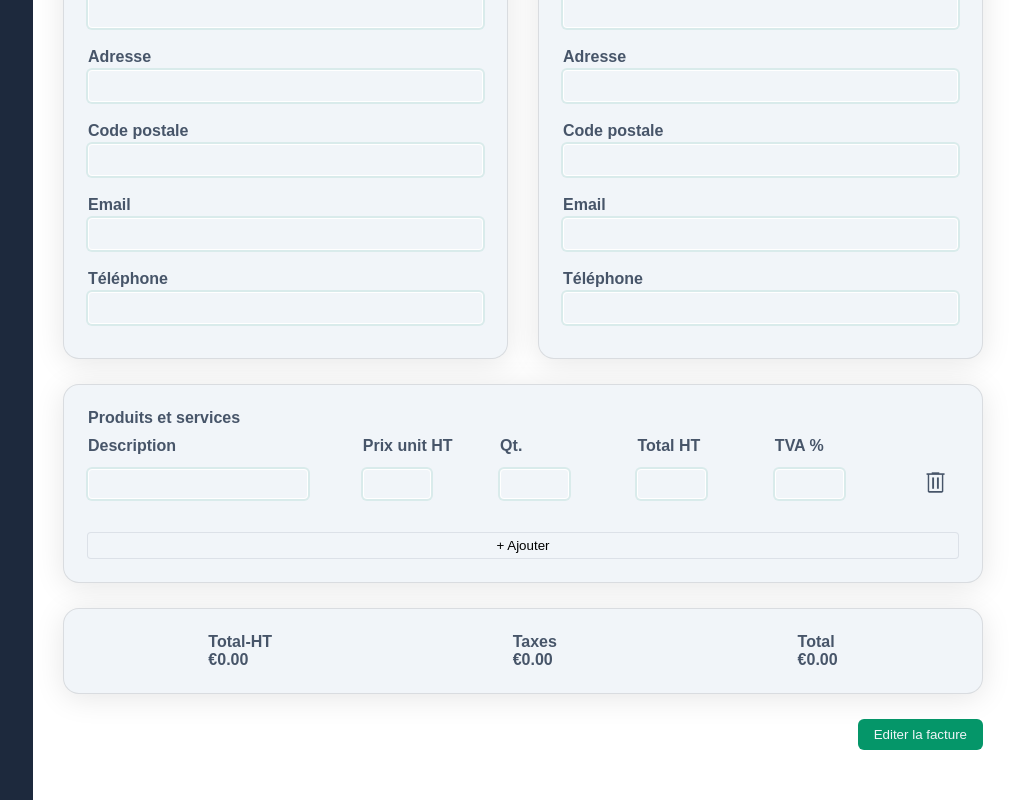
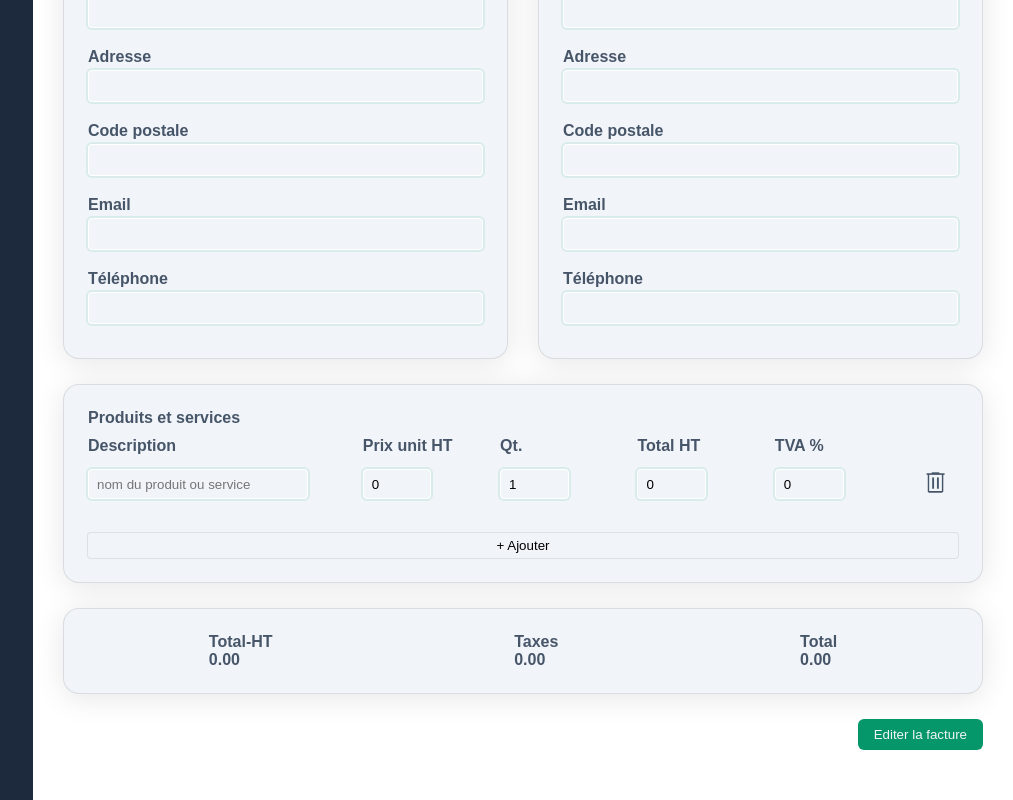
Before and after one commit to User-Alnz/InvoiceApp, an Angular app in the folder FrontEnd/: page / in a window 1280 px wide. Shown: the part 349-1149 px from the top of the page, without its empty margins (267-1280 px from the left). Built offline with nearby package versions, Linux system fonts and the light colour scheme.

Commit message:
create-invoice component | implement form logic - Reactive form

```diff
--- a/FrontEnd/src/app/components/create-invoice/create-invoice.html
+++ b/FrontEnd/src/app/components/create-invoice/create-invoice.html
@@ -1,4 +1,4 @@
-<form  class="createInvoiceFormContainer" action="">
+<form  class="createInvoiceFormContainer" [formGroup]="invoiceForm"  (ngSubmit)="onSubmit()">
 
     <h1>Créer une facture</h1>
 
@@ -10,18 +10,17 @@
 
             <label>
                 Numéro de facture
-                <input type="text" name="invoice-number" value="F20XX-00000X">
+                <input type="text" formControlName="invoiceNumber" name="invoice-number" placeholder="F20XX-00000X">
             </label>
-
 
             <label>
                 Date de facturation
-                <input type="date" name="date-de-facturation">
+                <input type="date" formControlName="invoiceDate" name="date-de-facturation">
             </label>
 
             <label>
                 Date d'échéance
-                <input type="date" name="date-d-échéance">
+                <input type="date" formControlName="invoiceDueDate" name="date-d-échéance">
             </label>
 
         </div>
@@ -37,27 +36,27 @@
             <div class="wrapInvoiceContact">
                 <label>
                     Nom du client
-                    <input type="text" name="nom-du-client">
+                    <input type="text" formControlName="clientName" name="nom-du-client">
                 </label>
 
                 <label>
                     Adresse
-                    <input type="text" name="adresse-client">
+                    <input type="text" formControlName="clientAdress" name="adresse-client">
                 </label>
 
                 <label>
                     Code postale
-                    <input type="text" name="code-postale-client">
+                    <input type="number" formControlName="clientPostalCode" name="code-postale-client">
                 </label>
 
                 <label>
                     Email
-                    <input type="text" name="email-client">
+                    <input type="text" formControlName="clientEmail" name="email-client">
                 </label>
 
                 <label>
                     Téléphone
-                    <input type="text" name="telephone-client">
+                    <input type="text" formControlName="clientPhone" name="telephone-client">
                 </label>
             </div>
 
@@ -74,27 +73,27 @@
 
                 <label>
                     Nom de votre entreprise
-                    <input type="text" name="nom-entreprise">
+                    <input type="text" formControlName="companyName" name="nom-entreprise">
                 </label>
 
                 <label>
                     Adresse
-                    <input type="text" name="adresse-entreprise">
+                    <input type="text" formControlName="companyAdress" name="adresse-entreprise">
                 </label>
 
                 <label>
                     Code postale
-                    <input type="text" name="code-postale-entreprise">
+                    <input type="number" formControlName="companyPostalCode" name="code-postale-entreprise">
                 </label>
 
                 <label>
                     Email
-                    <input type="text" name="email-entreprise">
+                    <input type="text" formControlName="companyEmail" name="email-entreprise">
                 </label>
 
                 <label>
                     Téléphone
-                    <input type="text" name="telephone-entreprise">
+                    <input type="text" formControlName="companyPhone" name="telephone-entreprise">
                 </label>
 
             </div>
@@ -103,7 +102,7 @@
 
     </div>
 
-    <div class="createInvoiceCard">
+    <div class="createInvoiceCard" formArrayName="items">
 
         <p>Produits et services</p>
 
@@ -113,48 +112,52 @@
 
         </div>
 
-        <div class="wrapInvoiceProductAndServices">
+        @for(item of items.controls; let idx = $index; track $index)
+        {
+            <div class="wrapInvoiceProductAndServices"
+            [formGroupName]="idx">
 
                 <label for ="item-description">
-                <input type="text" name="item-description">
+                    <input type="text" formControlName="itemDescription" name="item-description" placeholder="nom du produit ou service">
                 </label>
 
                 <label for ="item-prix-unitaire">
-                <input type="text" name="item-prix-unitaire">
+                    <input type="number" formControlName="itemPrice" name="item-prix-unitaire">
                 </label>
 
                 <label for ="item-quantité">
-                <input type="text" name="item-quantité">
+                    <input type="number" formControlName="itemQuantity" name="item-quantité">
                 </label>
 
                 <label for="item-total-hors-taxe">
-                <input type="text" name="item-total-hors-taxe">
+                    <input readonly type="number" formControlName="itemHT" name="item-total-hors-taxe">
                 </label>
 
                 <label for="item-TVA">
-                <input type="text" name="item-TVA">
+                    <input type="number" formControlName="itemTVA" name="item-TVA">
                 </label>
 
-            <button> </button>
+                <button type="button" (click)="removeItem(idx)"></button>
 
             </div>
+        }
 
-        <button class="addItemButton">+ Ajouter</button>
+        <button class="addItemButton" type="button" (click)="addItem()">+ Ajouter</button>
 
     </div>
 
     <div class="createInvoiceCard">
 
         <div class="wrapInvoicePreviewTotal">
-            <div><p>Total-HT</p> <p>€0.00</p></div>
-            <div><p>Taxes</p> <p>€0.00</p></div>
-            <div><p>Total</p><p>€0.00</p></div>
+            <div><p>Total-HT</p> <p>{{ workoutTotal('HT') | number:'1.2-2' }}</p></div>
+            <div><p>Taxes</p> <p>{{ workoutTotal('TVA') | number:'1.2-2' }} </p></div>
+            <div><p>Total</p><p>{{ workoutTotal('Total') | number:'1.2-2' }} </p></div>
         </div>
 
     </div>
 
     <div class="wapFormbuttonSubmit">
-        <button class="btn">Editer la facture</button>
+        <button class="btn" type="submit">Editer la facture</button>
     </div>
 
 
--- a/FrontEnd/src/app/components/create-invoice/create-invoice.ts
+++ b/FrontEnd/src/app/components/create-invoice/create-invoice.ts
@@ -1,11 +1,96 @@
 import { Component } from '@angular/core';
+import { CommonModule } from '@angular/common';
+import { FormBuilder, FormGroup, FormArray, Validators, ReactiveFormsModule } from '@angular/forms';
 
 @Component({
   selector: 'app-create-invoice',
-  imports: [],
+  imports: [ReactiveFormsModule, CommonModule],
   templateUrl: './create-invoice.html',
   styleUrl: './create-invoice.css'
 })
 export class CreateInvoice {
 
+  invoiceForm : FormGroup;
+
+  //avoid new FormControl(''); wrap all in FormGroup
+  constructor(private formConrolsOfInvoiceForm: FormBuilder)
+  {
+    this.invoiceForm = this.formConrolsOfInvoiceForm.group(
+    {
+      invoiceNumber: ['', [Validators.required, Validators.pattern(/^F\d{4,}-\d+$/)]],// pattern F0000-00000
+      invoiceDate : ['', Validators.required],
+      invoiceDueDate : ['', Validators.required],
+
+      clientName : ['', Validators.required],
+      clientAdress : ['', Validators.required],
+      clientPostalCode : ['', [Validators.required, Validators.pattern(/^\d{5}$/)]], //pattern 5 digits
+      clientEmail : ['', [Validators.required, Validators.email]],
+      clientPhone : ['', [Validators.required, Validators.pattern(/^(\+33|0)[1-9](\d{2}){4}$/)]], //pattern french format
+
+      companyName : ['', Validators.required],
+      companyAdress : ['', Validators.required],
+      companyPostalCode : ['', [Validators.required, Validators.pattern(/^\d{5}$/)]],
+      companyEmail : ['', [Validators.required, Validators.email]],
+      companyPhone : ['', [Validators.required, Validators.pattern(/^(\+33|0)[1-9](\d{2}){4}$/)]],
+
+      items : this.formConrolsOfInvoiceForm.array([this.createNewItemEntry()])
+    });
+
+  }
+
+  createNewItemEntry(): FormGroup
+  {
+    return this.formConrolsOfInvoiceForm.group(
+      {
+        itemDescription : ['', Validators.required],
+        itemPrice : [0, [Validators.required, Validators.min(0)]],
+        itemQuantity : [1, [Validators.required, Validators.min(1)]],
+        itemHT : [0, [Validators.required, Validators.min(0)]],
+        itemTVA : [0, [Validators.required, Validators.min(0)]],
+      }
+    )
+  }
+
+  //This is used for looping through invoiceForm.items[] in html.
+  get items(): FormArray
+  {
+    return this.invoiceForm.get('items') as FormArray;
+  }
+
+  addItem()
+  {
+    this.items.push(this.createNewItemEntry());
+  }
+
+  removeItem(index : number)
+  {
+    this.items.removeAt(index);
+  }
+
+  workoutTotal(option :  "HT" | "TVA" | "Total") : number
+  {
+    let result : number = 0;
+
+      this.items.controls.forEach(control =>
+      {
+        const price = control.get('itemPrice')?.value || 0;
+        const quantity = control.get('itemQuantity')?.value || 0;
+        const TVA = control.get('itemTVA')?.value || 0;
+
+        if(option === "HT")
+        result += price * quantity;
+        else if(option === "TVA")
+        result += price * quantity * (TVA/100);
+        else
+        result += (price * quantity) * (1+(TVA/100));
+      });
+
+    return result;
+  }
+
+  onSubmit()
+  {
+    console.log(this.invoiceForm.value);
+  }
+
 }
--- /dev/null
+++ b/FrontEnd/src/styles/_inputs.css
@@ -0,0 +1,10 @@
+/*Remove spin button for all inputs type attribute "number" */
+input[type=number]::-webkit-inner-spin-button,
+input[type=number]::-webkit-outer-spin-button {
+  -webkit-appearance: none;
+  margin: 0;
+}
+/* Firefox */
+input[type=number] {
+  -moz-appearance: textfield;
+}
--- a/FrontEnd/src/styles/styles.css
+++ b/FrontEnd/src/styles/styles.css
@@ -1,5 +1,6 @@
 /* You can add global styles to this file, and also import other style files */
 @import './_buttons.css';
+@import './_inputs.css';
 
 * {
   margin: 0;
```
Lines whose indentation alone changed are shown as unchanged.
